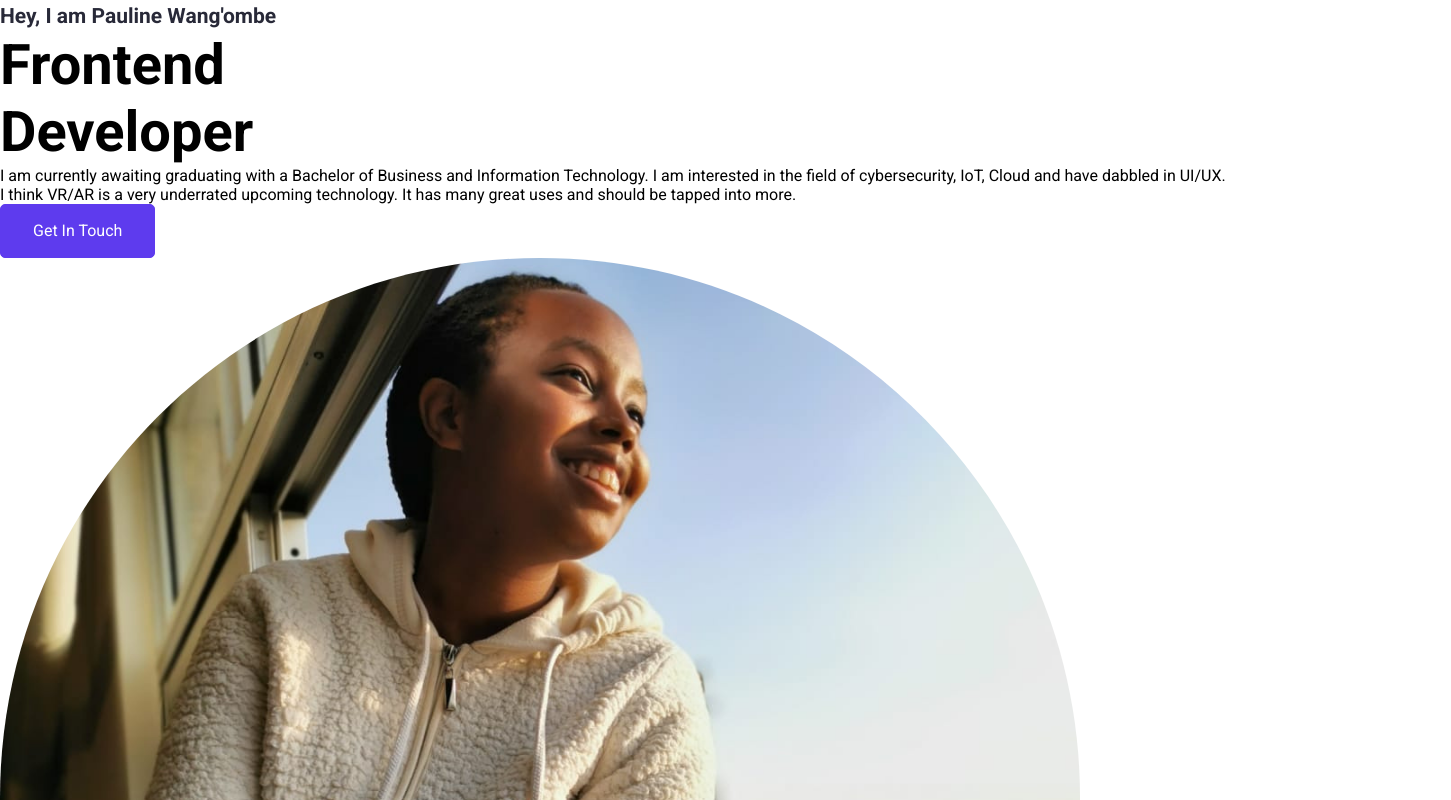
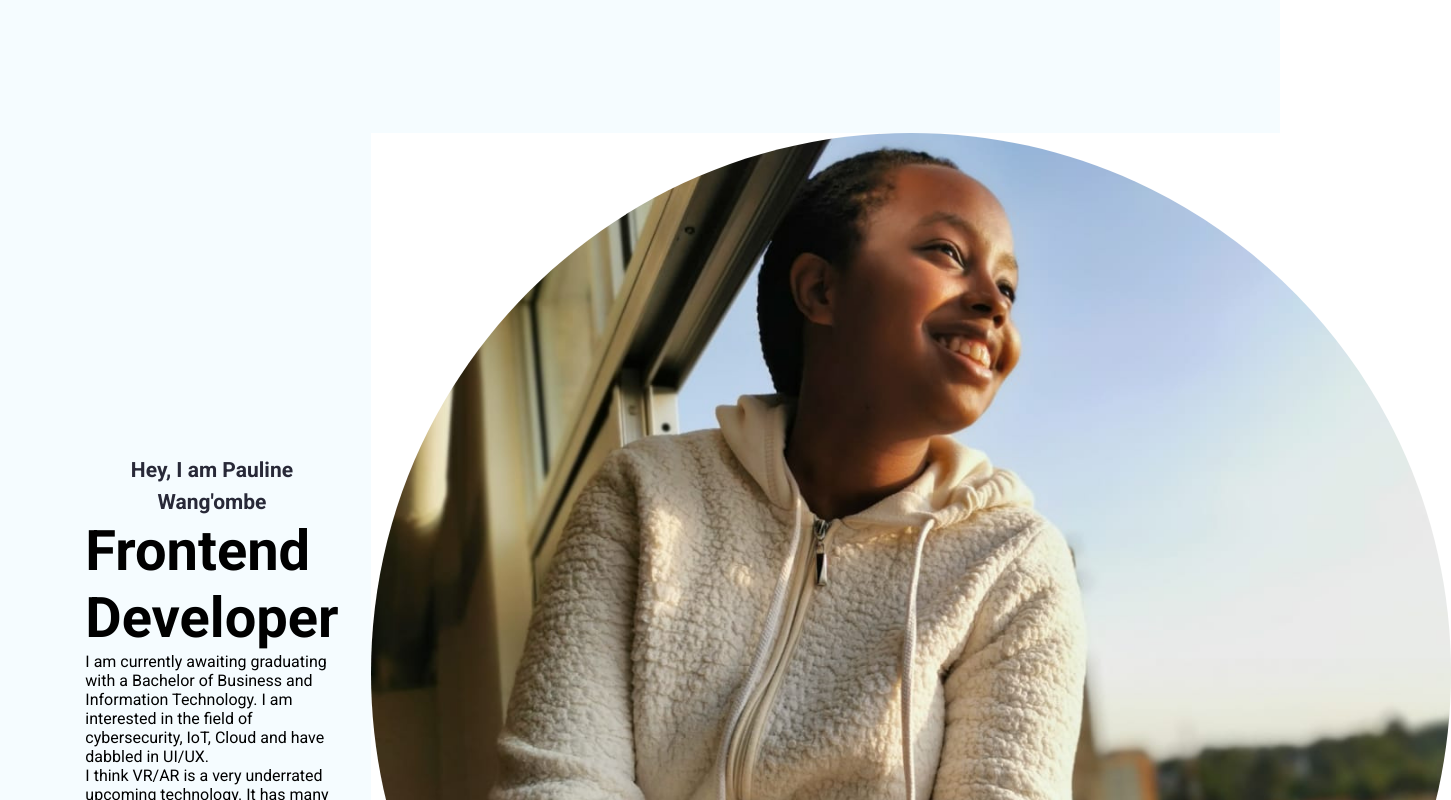
Before and after one commit to Paula-Wang/Portfolio-Page-in-React, a React (Create React App) app: page / in a window 1280 px wide. Shown: the top 800 px of the page, 1451 px wide, since content can reach past the window. Built offline with nearby package versions, Linux system fonts and the light colour scheme.

Commit message:
style: :art: add css for hero section
add hero section, hero section content box and hero section content

```diff
--- a/src/App.css
+++ b/src/App.css
@@ -161,3 +161,29 @@ h3 {
     font-weight: 600;
     line-height: 24px;
 }
+/* Section Titles Ends */
+
+/* Hero Section Style */
+.hero--section {
+    display: grid;
+    grid-template-columns: repeat(2, 1fr);
+    padding: 133.333px 85.333px 133.33px;
+    align-items: center;
+    justify-content: space-between;
+    gap: 32px;
+    background-color: var(--bg-shade);
+}
+
+.hero--section--content-box {
+    display: flex;
+    flex-direction: column;
+    align-items: flex-start;
+    gap: 32px;
+}
+
+.hero--section--content {
+    display: flex;
+    flex-direction: column;
+    align-items: flex-start;
+    gap: 21.33px;
+}
```
